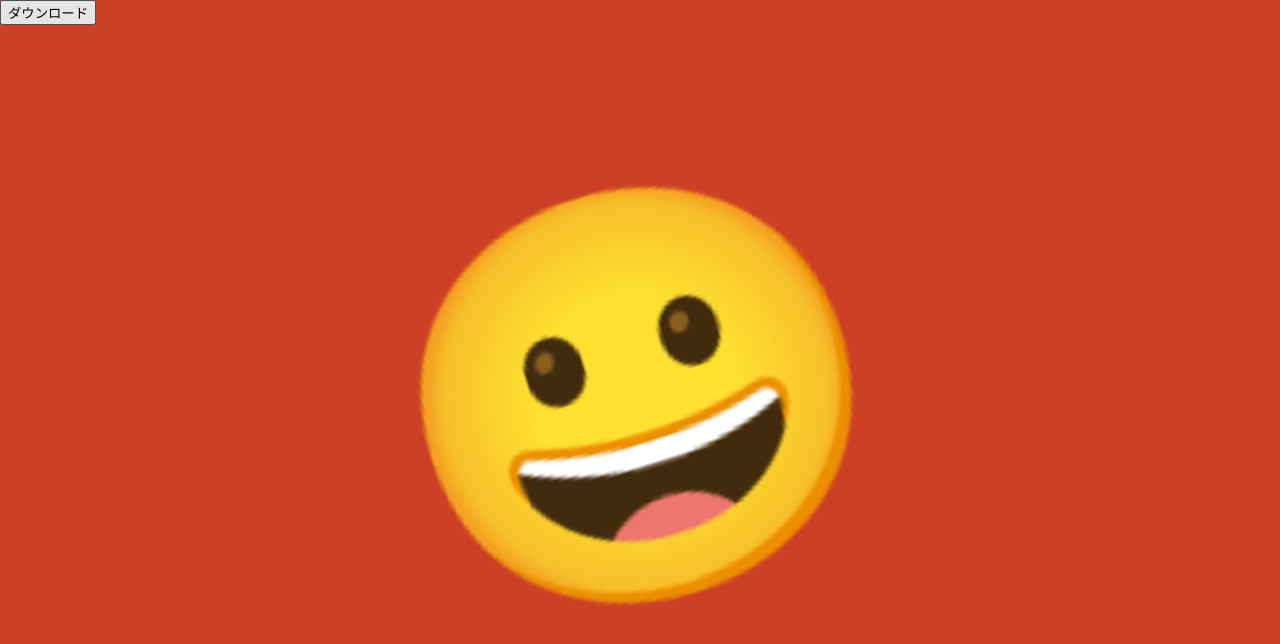
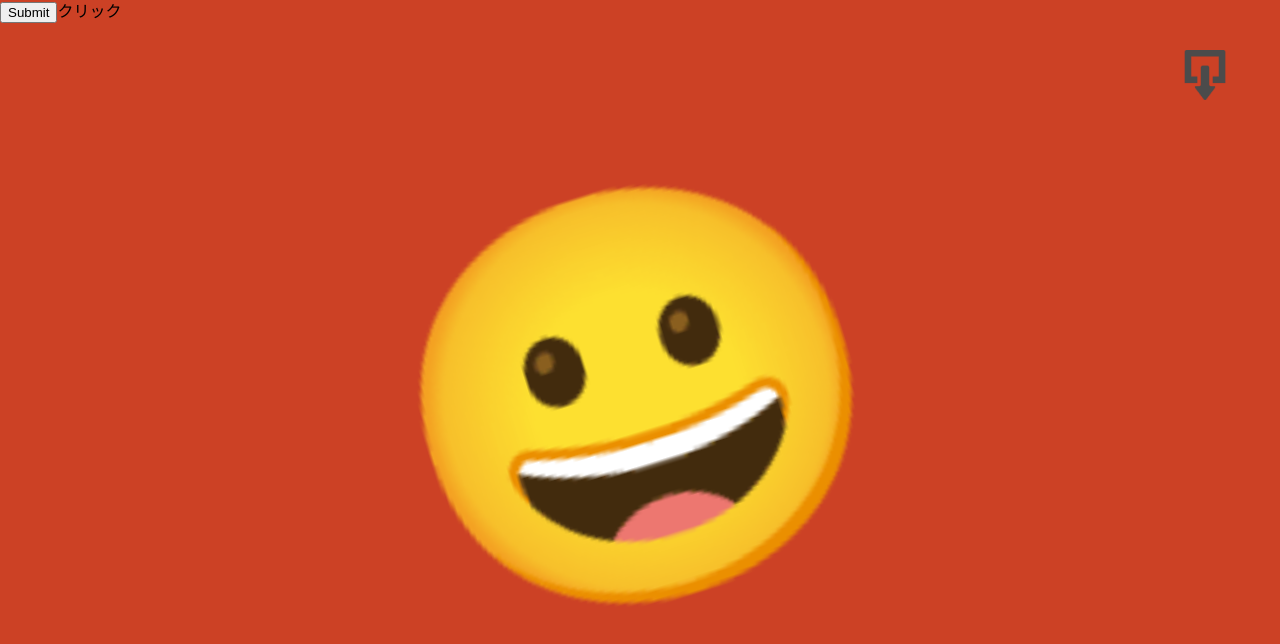
Before and after one commit to yyyoichi/kusoapp1, a Next.js app: page / in a window 1280 px wide. Shown: the top 644 px of the page. Built offline with nearby package versions, Linux system fonts and the light colour scheme.

Commit message:
image add

```diff
--- a/pages/index.tsx
+++ b/pages/index.tsx
@@ -3,6 +3,7 @@ import { saveAs } from 'file-saver';
 import GIFEncoder from "gif-encoder-2";
 import type { NextPage } from 'next'
 import Head from 'next/head'
+import Image from 'next/image';
 import { useRouter } from 'next/router'
 import { useCallback, useEffect, useRef, useState } from 'react'
 import { default as Emo } from '../emoji/Emoji';
@@ -28,7 +29,9 @@ const Home: NextPage = () => {
     })
   }
   const canvasRef = useRef(null);
+  const [downloading, setDownloading] = useState<boolean>(false);
   const download = useCallback(() => {
+    setDownloading(true);
     const canvas: any = canvasRef.current;
     const ctx = canvas.getContext("2d") as CanvasRenderingContext2D;
     const encoder = new GIFEncoder(WIDTH, HEIGHT);
@@ -55,8 +58,17 @@ const Home: NextPage = () => {
     const buffer = encoder.out.getData();
     const blob = new Blob([buffer], { type: "image/gif" });
     saveAs(blob, `${selectState.emoji}.gif`);
+    setDownloading(false);
+    console.log("finish");
   }, [selectState.emoji]);
 
+  const [testState, setTest] = useState<boolean>(false);
+  const clickTest = useCallback(() => {
+    setTest(true)
+    setTimeout(() => {
+      setTest(false)
+    },2000)
+  }, [])
   return (
     <div className={styles.wrapper}>
       <Head>
@@ -91,7 +103,13 @@ const Home: NextPage = () => {
           : <></>
       }
       <div>
-        <input type="submit" onClick={download} value="ダウンロード" />
+        <input type="submit" onClick={clickTest} />
+        {
+          testState ? "処理中" : "クリック"
+        }
+        <div className={ downloading ? styles.loadingBox : styles.downloadBox} onClick={download} >
+          <Image src={ downloading ? "/image/loading.png" : "/image/download.png"} alt="ダウンロード" width={50} height={50} />
+        </div>
         <canvas
           style={{ display: "none" }}
           width={WIDTH}
--- a/styles/Home.module.css
+++ b/styles/Home.module.css
@@ -61,11 +61,54 @@
   justify-content: space-around;
   font-size: 15vw;
 }
+
 @media (min-width: 500px) {
   .emoji_box {
     font-size: 10vw;
   }
 }
+
 .emoji_ceil {
   margin: 0;
 }
+
+.downloadBox {
+  position: fixed;
+  /* top: 50px; */
+  right: 50px;
+  cursor: pointer;
+  animation: 2s linear infinite toButton;
+}
+
+@keyframes toButton {
+  0% {
+    top: 50px;
+  }
+  10% {
+    top: 55px;
+  }
+  20% {
+    top: 50px;
+  }
+
+  100% {
+    top: 50px;
+  }
+}
+
+.loadingBox {
+  position: fixed;
+  top: 50px;
+  right: 50px;
+  animation: 2s linear infinite rotation;
+}
+
+@keyframes rotation {
+  0% {
+    transform: rotate(0);
+  }
+
+  100% {
+    transform: rotate(360deg);
+  }
+}
```
